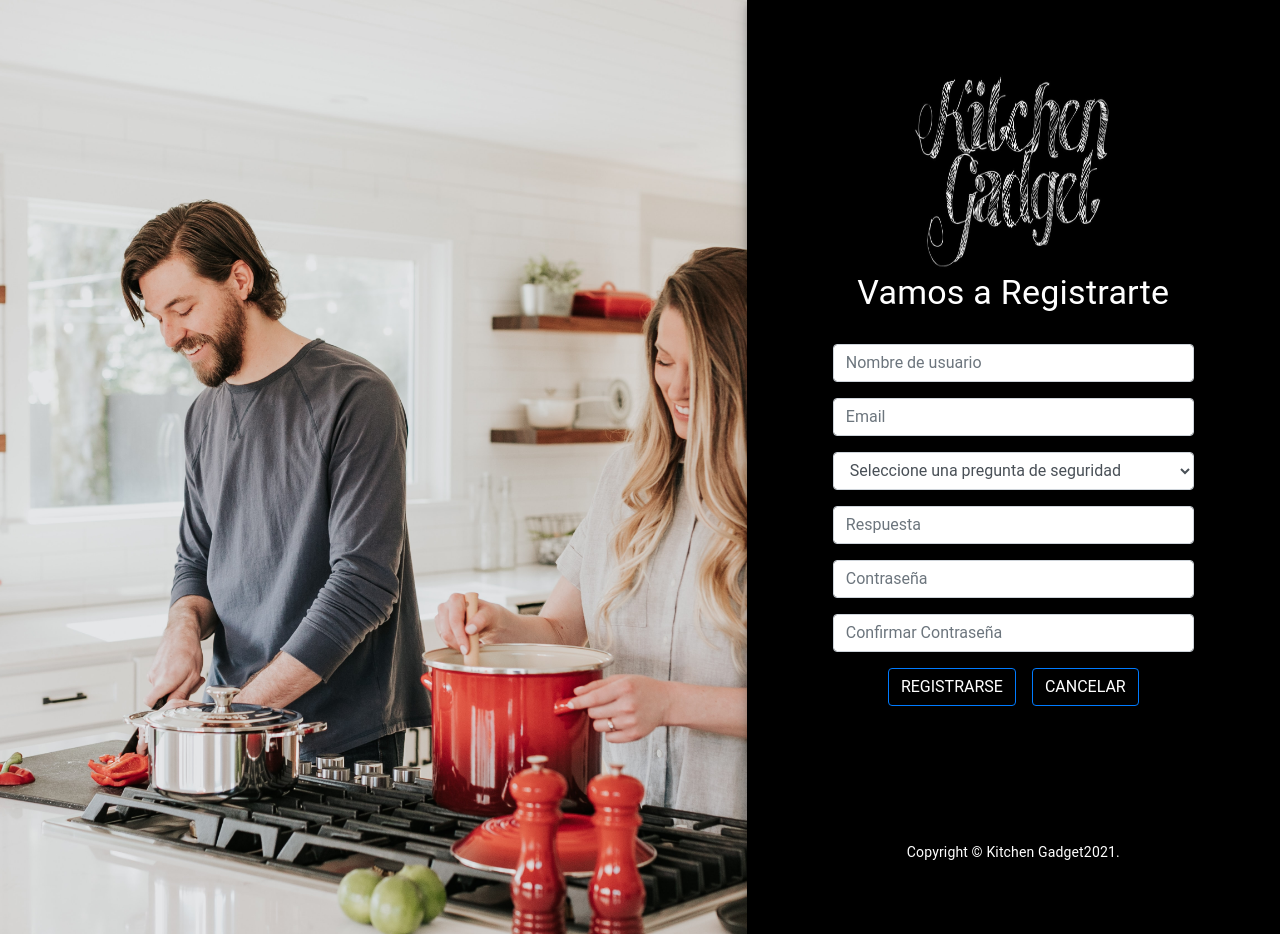
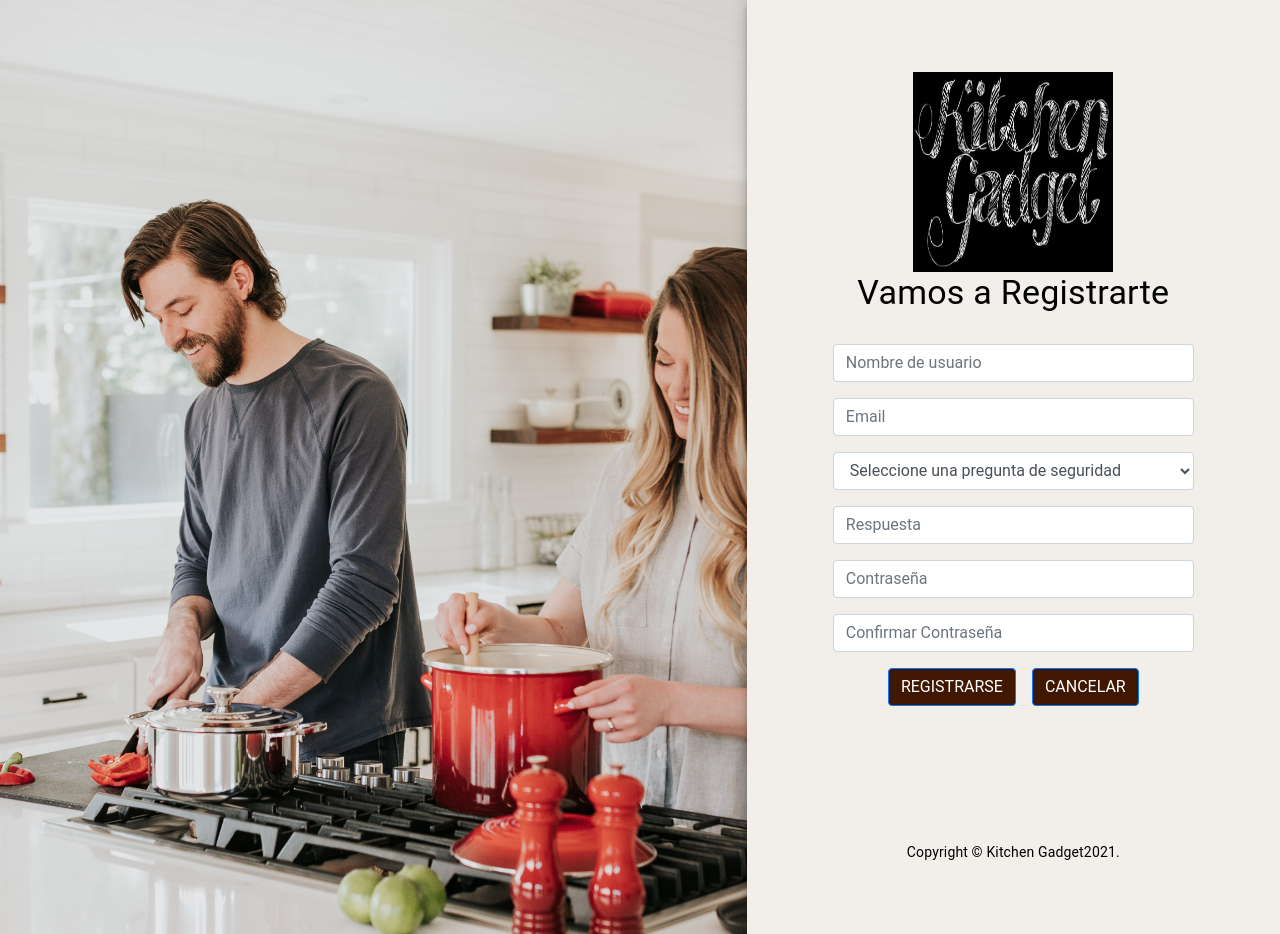
Before and after one commit to lautirozen/AplicacionesInteractivasFrontEnd2021, a React (Create React App) app: page /Registrarse in a window 1280 px wide. Built offline with nearby package versions, Linux system fonts and the light colour scheme.

Commit message:
Cambio de colores

```diff
--- a/src/Home/Home.js
+++ b/src/Home/Home.js
@@ -12,6 +12,9 @@ import Footer from '../components/Footer';
 const Home = () => {
     var user =JSON.parse(localStorage.getItem('user'));
     const useStyles = makeStyles(() => ({
+      Home:{
+        backgroundColor:"#F2EFEB",
+      },
       title:{
           fontStyle:"italic",
           marginTop:"3rem",
@@ -26,7 +29,7 @@ const Home = () => {
     }));
     const classes = useStyles();
     return (
-    <div className="Home">
+    <div className={classes.Home}>
       {(user===null)?
       <Navigation />: <NavigationLog />}
         <div className={classes.title}>
--- a/src/Login/Login.js
+++ b/src/Login/Login.js
@@ -15,7 +15,7 @@ import { useHistory} from "react-router-dom";
 
 function Copyright() {
   return (
-    <Typography variant="body2" align="center" style={{color:"white"}}>
+    <Typography variant="body2" align="center" style={{color:"black"}}>
       {"Copyright © "}
         Kitchen Gadget
       {new Date().getFullYear()}
@@ -106,12 +106,12 @@ export default function LogIn() {
     <Grid container component="main" className={classes.root}>
       <CssBaseline />
       <Grid item xs={false} sm={4} md={7} className={classes.image} />
-      <Grid item xs={12} sm={8} md={5} component={Paper} elevation={6} square style={{backgroundColor:"black",}}>
+      <Grid item xs={12} sm={8} md={5} component={Paper} elevation={6} square style={{backgroundColor:"#F2EFEB",}}>
         <div className={classes.paper}>
         <div className="logo">
           <img src={Logo} width="200" height="200" />
         </div>
-          <Typography component="h1" variant="h4" style={{color:"white"}}>
+          <Typography component="h1" variant="h4" style={{color:"black"}}>
             Bienvenid@!
           </Typography>
           <Formik
@@ -149,8 +149,8 @@ export default function LogIn() {
                         <div className="form-group">
                         {display && (
                             <Alert severity="error">El usuario o la contraseña son incorrectos.</Alert>)}
-                            <button style={{backgroundColor:"black"}} type="submit" className="btn btn-primary mt-3 offset-0">INICIAR SESION</button>
-                            <button style={{backgroundColor:"black"}} onClick={() => history.push({pathname: '/Productos',})} className="btn btn-primary mt-3 ml-2 offset-0">CANCELAR</button>
+                            <button style={{backgroundColor:"#401801"}} type="submit" className="btn btn-primary mt-3 offset-0">INICIAR SESION</button>
+                            <button style={{backgroundColor:"#401801"}} onClick={() => history.push({pathname: '/Productos',})} className="btn btn-primary mt-3 ml-2 offset-0">CANCELAR</button>
                         </div>
                     </Form>
                 )}
@@ -158,12 +158,12 @@ export default function LogIn() {
             <Grid container>
               <Grid item xs>
                 <div  className="col-sm-12 col-md-12 offset-md-2 col-lg-12 offset-lg-0 offset-1">
-                <Link href="/OlvideContraseña" variant="body2" style={{color:"white"}}>
+                <Link href="/OlvideContraseña" variant="body2" style={{color:"black"}}>
                   ¿Olvidaste tu contraseña?
                 </Link>
                 </div>
                 <div  className="col-sm-12 col-md-12 offset-md-2 col-lg-12 offset-lg-0 offset-1">
-                <Link href="/Registrarse" variant="body2" style={{color:"white"}}>
+                <Link href="/Registrarse" variant="body2" style={{color:"black"}}>
                   ¿Primera vez que ingresas?
                 </Link>
                 </div>
--- a/src/Registrarse/Registrarse.js
+++ b/src/Registrarse/Registrarse.js
@@ -16,7 +16,7 @@ import { useHistory} from "react-router-dom";
 
 function Copyright() {
   return (
-    <Typography variant="body2" style={{color:"white"}} align="center">
+    <Typography variant="body2" style={{color:"black"}} align="center">
       {"Copyright © "}
         Kitchen Gadget
       {new Date().getFullYear()}
@@ -102,12 +102,12 @@ export default function Registrarse() {
     <Grid container component="main" className={classes.root}>
       <CssBaseline />
       <Grid item xs={false} sm={4} md={7} className={classes.image} />
-      <Grid item xs={12} sm={8} md={5} component={Paper} elevation={6} square style={{backgroundColor:"black",}}>
+      <Grid item xs={12} sm={8} md={5} component={Paper} elevation={6} square style={{backgroundColor:"#F2EFEB",}}>
         <div className={classes.paper}>
         <div className="logo">
           <img src={Logo} width="200" height="200" />
         </div>
-          <Typography component="h1" variant="h4" style={{color:"white"}}>
+          <Typography component="h1" variant="h4" style={{color:"black"}}>
             Vamos a Registrarte
           </Typography>
           <Formik
@@ -183,8 +183,8 @@ export default function Registrarse() {
                         {display && ( <Alert severity="error">Ha ocurrido un error al registrar el usuario.</Alert>)}
                       </div>
                         <div className="form-group">
-                            <button style={{backgroundColor:"black"}} type="submit" className="btn btn-primary">REGISTRARSE</button>
-                            <button style={{backgroundColor:"black"}} onClick={Cancel} className="btn btn-primary ml-3" >CANCELAR</button>
+                            <button style={{backgroundColor:"#401801"}} type="submit" className="btn btn-primary">REGISTRARSE</button>
+                            <button style={{backgroundColor:"#401801"}} onClick={Cancel} className="btn btn-primary ml-3" >CANCELAR</button>
                         </div>
                     </Form>
                 )}
@@ -202,7 +202,7 @@ export default function Registrarse() {
                 <Alert severity="success">El usuario ha sido registrado exitosamente.</Alert>
             </Modal.Body>
             <Modal.Footer>
-            <Button variant="secondary" onClick={handleClose}  style={{backgroundColor: "black"}}>
+            <Button variant="secondary" onClick={handleClose}  style={{backgroundColor: "#401801"}}>
                 Cerrar
             </Button>
             </Modal.Footer>
--- a/src/Routes.js
+++ b/src/Routes.js
@@ -1,7 +1,7 @@
 import React, { Component } from "react";
 import { BrowserRouter as Router,Route, useHistory, Switch} from "react-router-dom";
 import Home from "./Home/Home";
-import Nosotros from "./Nosotros/Nosotros";
+import Productos from "./Productos/Productos";
 import Login from "./Login/Login";
 import Registrarse from "./Registrarse/Registrarse";
 export default class Routes extends Component {
@@ -11,7 +11,7 @@ export default class Routes extends Component {
             <Router history={useHistory}>
                 <Switch>
                     <Route exact path="/" component={Home}/>
-                    <Route exact path="/Productos" component={Nosotros} />
+                    <Route exact path="/Productos" component={Productos} />
                     <Route exact path="/Login" component={Login} />
                     <Route exact path="/Registrarse" component={Registrarse} />
                 </Switch>
--- a/src/components/Footer.js
+++ b/src/components/Footer.js
@@ -5,7 +5,7 @@ import Logo from "./Assets/Logo.png";
 const FooterPage = () => {
     const useStyles = makeStyles((theme) => ({
         container: {
-            backgroundColor:"black",
+            backgroundColor:"#401801",
         },
         title:{
             color:"white",
--- a/src/components/Navbar.js
+++ b/src/components/Navbar.js
@@ -48,7 +48,7 @@ const Navigation = () => {
   const classes = useStyles();
 
   return (
-    <Navbar style={{backgroundColor:"black"}}>
+    <Navbar style={{backgroundColor:"#401801"}}>
         <Navbar.Brand ><img src={Logo} width="90" height="85" /></Navbar.Brand>
         <Navbar.Toggle aria-controls="basic-navbar-nav" />
         <Navbar.Collapse id="basic-navbar-nav">
--- a/src/components/Navbarlog.js
+++ b/src/components/Navbarlog.js
@@ -56,7 +56,7 @@ const Navigation = () => {
   const classes = useStyles();
 
   return (
-    <Navbar style={{backgroundColor:"black"}}>
+    <Navbar style={{backgroundColor:"#401801"}}>
         <Navbar.Brand ><img src={Logo} width="90" height="85" /></Navbar.Brand>
         <Navbar.Toggle aria-controls="basic-navbar-nav" />
         <Navbar.Collapse id="basic-navbar-nav">
```
Also changed, not shown: src/Productos/Productos.js (renamed from src/Nosotros/Nosotros.js).
